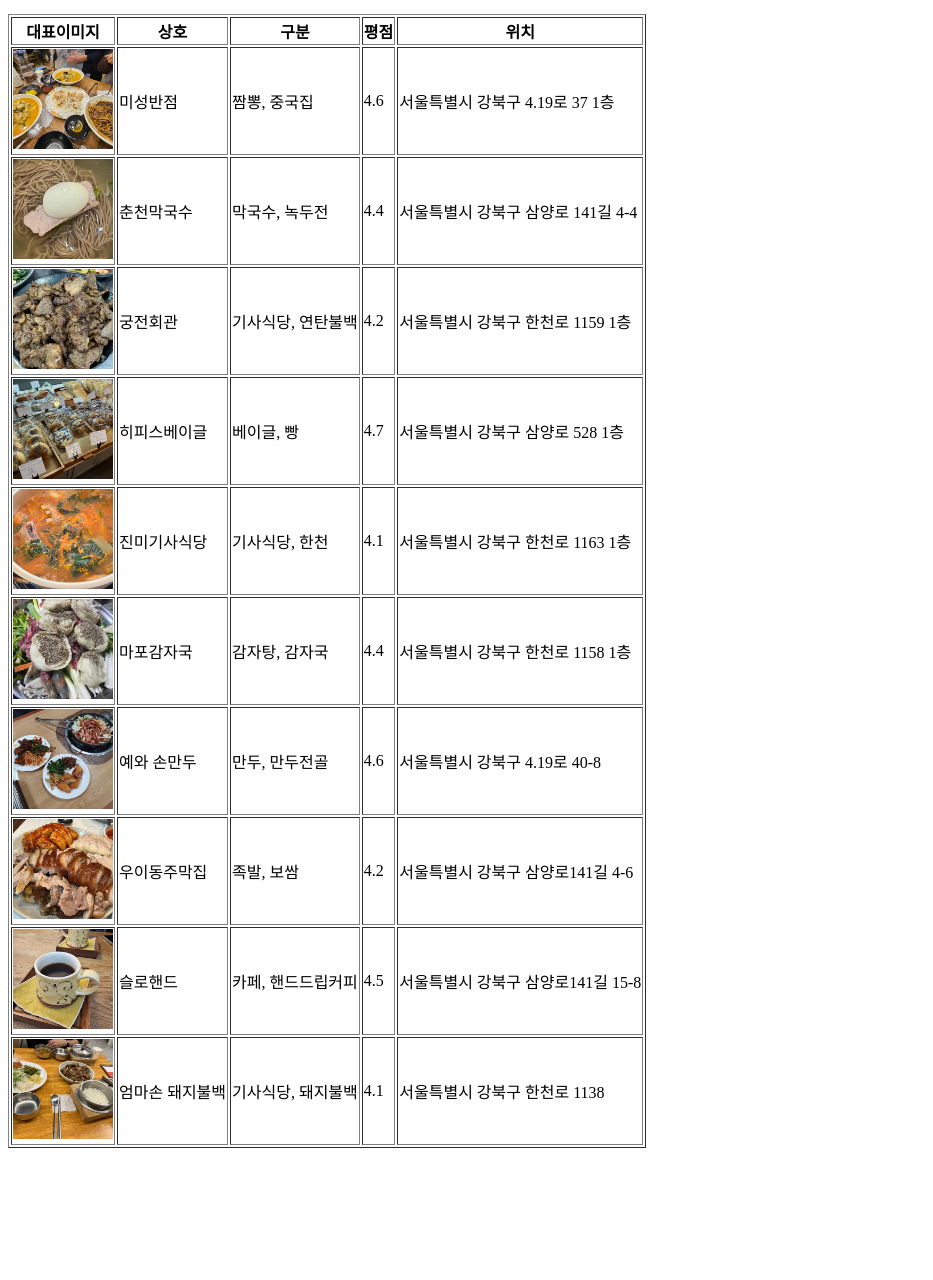
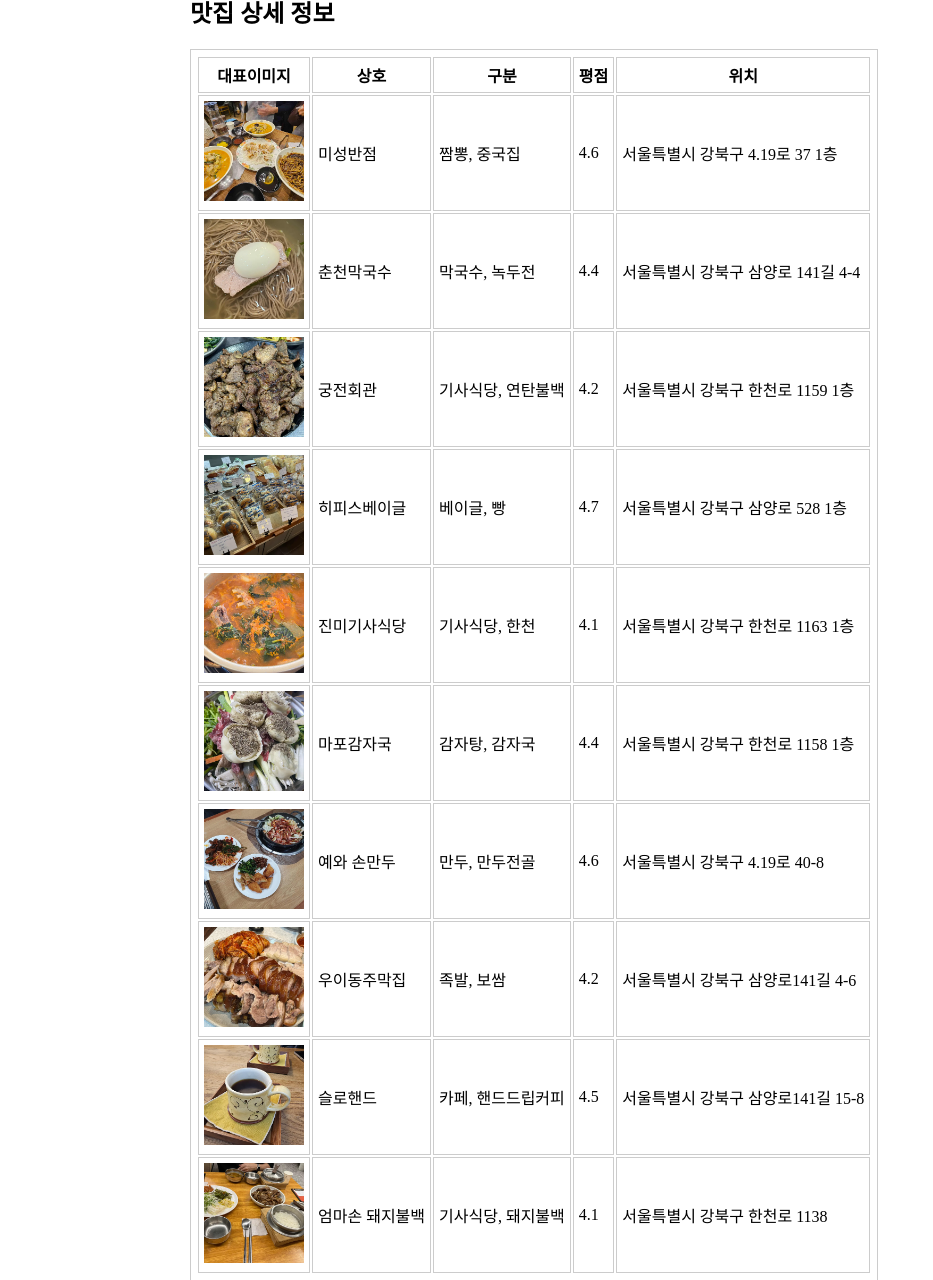
Before and after one commit to smmrue/duksung_diner, a plain HTML site: page index.html in a window 1280 px wide. Shown: the part 785-2065 px from the top of the page, without its empty margins (0-933 px from the left). Before the commit the page ends 1941 px from the top, so only its background shows below. Drawn offline with Linux system fonts and the light colour scheme.

Commit message:
css추가

```diff
--- a/index.html
+++ b/index.html
@@ -3,6 +3,7 @@
     <head>
         <meta charset="utf-8">
         <title>맛집</title>
+        <link rel="stylesheet" href="style.css">
     </head>
     <body>
         <header>
@@ -60,70 +61,92 @@
                     </thead>
                     <tbody>
                         <tr>
-                            <td><img src="media/place1.jpg" alt="미성반점" width="100" height="100"></td>
+                            <td>
+                                <a href="./pages/place1.html">
+                                    <img src="media/place1.jpg" alt="미성반점" width="100" height="100">
+                                </a></td>
                             <td>미성반점</td>
                             <td>짬뽕, 중국집</td>
                             <td>4.6</td>
                             <td>서울특별시 강북구 4.19로 37 1층</td>
                         </tr>
                         <tr>
-                            <td><img src="media/place2.jpg" alt="춘천막국수" width="100" height="100"></td>
+                            <td>
+                                <a href="./pages/place2.html"><img src="media/place2.jpg" alt="춘천막국수" width="100" height="100">
+                            </a></td>
                             <td>춘천막국수</td>
                             <td>막국수, 녹두전</td>
                             <td>4.4</td>
                             <td>서울특별시 강북구 삼양로 141길 4-4</td>
                         </tr>
                         <tr>
-                            <td><img src="media/place3.jpg" alt="궁전회관" width="100" height="100"></td>
+                            <td>
+                                <a href="./pages/place3.html"><img src="media/place3.jpg" alt="궁전회관" width="100" height="100">
+                            </a></td>
                             <td>궁전회관</td>
                             <td>기사식당, 연탄불백</td>
                             <td>4.2</td>
                             <td>서울특별시 강북구 한천로 1159 1층</td>
                         </tr>
                         <tr>
-                            <td><img src="media/place4.jpg" alt="히피스베이글" width="100" height="100"></td>
+                            <td>
+                                <a href="./pages/place4.html"><img src="media/place4.jpg" alt="히피스베이글" width="100" height="100">
+                            </a></td>
                             <td>히피스베이글</td>
                             <td>베이글, 빵</td>
                             <td>4.7</td>
                             <td>서울특별시 강북구 삼양로 528 1층</td>
                         </tr>
                         <tr>
-                            <td><img src="media/place5.jpg" alt="진미기사식당" width="100" height="100"></td>
+                            <td>
+                                <a href="./pages/place5.html"><img src="media/place5.jpg" alt="진미기사식당" width="100" height="100">
+                            </a></td>
                             <td>진미기사식당</td>
                             <td>기사식당, 한천</td>
                             <td>4.1</td>
                             <td>서울특별시 강북구 한천로 1163 1층</td>
                         </tr>
                         <tr>
-                            <td><img src="media/place6.jpg" alt="마포감자국" width="100" height="100"></td>
+                            <td>
+                                <a href="./pages/place6.html"><img src="media/place6.jpg" alt="마포감자국" width="100" height="100">
+                            </a></td>
                             <td>마포감자국</td>
                             <td>감자탕, 감자국</td>
                             <td>4.4</td>
                             <td>서울특별시 강북구 한천로 1158 1층</td>
                         </tr>
                         <tr>
-                            <td><img src="media/place7.jpg" alt="예와 손만두" width="100" height="100"></td>
+                            <td>
+                                <a href="./pages/place7.html"><img src="media/place7.jpg" alt="예와 손만두" width="100" height="100">
+                            </a></td>
                             <td>예와 손만두</td>
                             <td>만두, 만두전골</td>
                             <td>4.6</td>
                             <td>서울특별시 강북구 4.19로 40-8</td>
                         </tr>
                         <tr>
-                            <td><img src="media/place8.jpg" alt="우이동주막집" width="100" height="100"></td>
+                            <td>
+                                <a href="./pages/plaec8.html"><img src="media/place8.jpg" alt="우이동주막집" width="100" height="100">
+                                </a></td>
                             <td>우이동주막집</td>
                             <td>족발, 보쌈</td>
                             <td>4.2</td>
                             <td>서울특별시 강북구 삼양로141길 4-6</td>
                         </tr>
                         <tr>
-                            <td><img src="media/place9.jpg" alt="슬로핸드" width="100" height="100"></td>
+                            <td>
+                                <a href="./pages/place9.html"><img src="media/place9.jpg" alt="슬로핸드" width="100" height="100">
+                                </a>
+                                </td>
                             <td>슬로핸드</td>
                             <td>카페, 핸드드립커피</td>
                             <td>4.5</td>
                             <td>서울특별시 강북구 삼양로141길 15-8</td>
                         </tr>
                         <tr>
-                            <td><img src="media/place10.jpg" alt="엄마손 돼지불백" width="100" height="100"></td>
+                            <td>
+                                <a href="./pages/place10.html"><img src="media/place10.jpg" alt="엄마손 돼지불백" width="100" height="100">
+                                </a></td>
                             <td>엄마손 돼지불백</td>
                             <td>기사식당, 돼지불백</td>
                             <td>4.1</td>
--- /dev/null
+++ b/style.css
@@ -0,0 +1,37 @@
+body {
+    display: flex;
+    flex-direction: column;
+    align-items: center;
+    justify-content: center;
+    margin: 0;
+    padding: 0;
+}
+
+/* main 요소 너비 제한 및 가운데 정렬 */
+main {
+    width: 90%;
+    max-width: 900px;
+}
+
+/* 테이블 선 */
+table, th, td {
+    border: 1px solid #ccc;
+    padding: 5px;
+}
+
+/* 마우스 hover 시 배경색 */
+tbody tr:hover {
+    background-color: #f2f2f2;
+    transition: background-color 0.3s;
+}
+
+/* 링크 색상 */
+a {
+    color: #0077cc;
+    text-decoration: none;
+}
+
+a:hover {
+    color: orange;
+    text-decoration: underline;
+}
```
Also changed, not shown: pages/place1.html (+1 -0 lines), pages/place10.html (+1 -0 lines), pages/place2.html (+1 -0 lines), pages/place3.html (+1 -0 lines), pages/place4.html (+1 -0 lines), pages/place5.html (+1 -0 lines), pages/place6.html (+1 -0 lines), pages/place7.html (+1 -0 lines), pages/place8.html (+1 -0 lines), pages/place9.html (+1 -0 lines).
